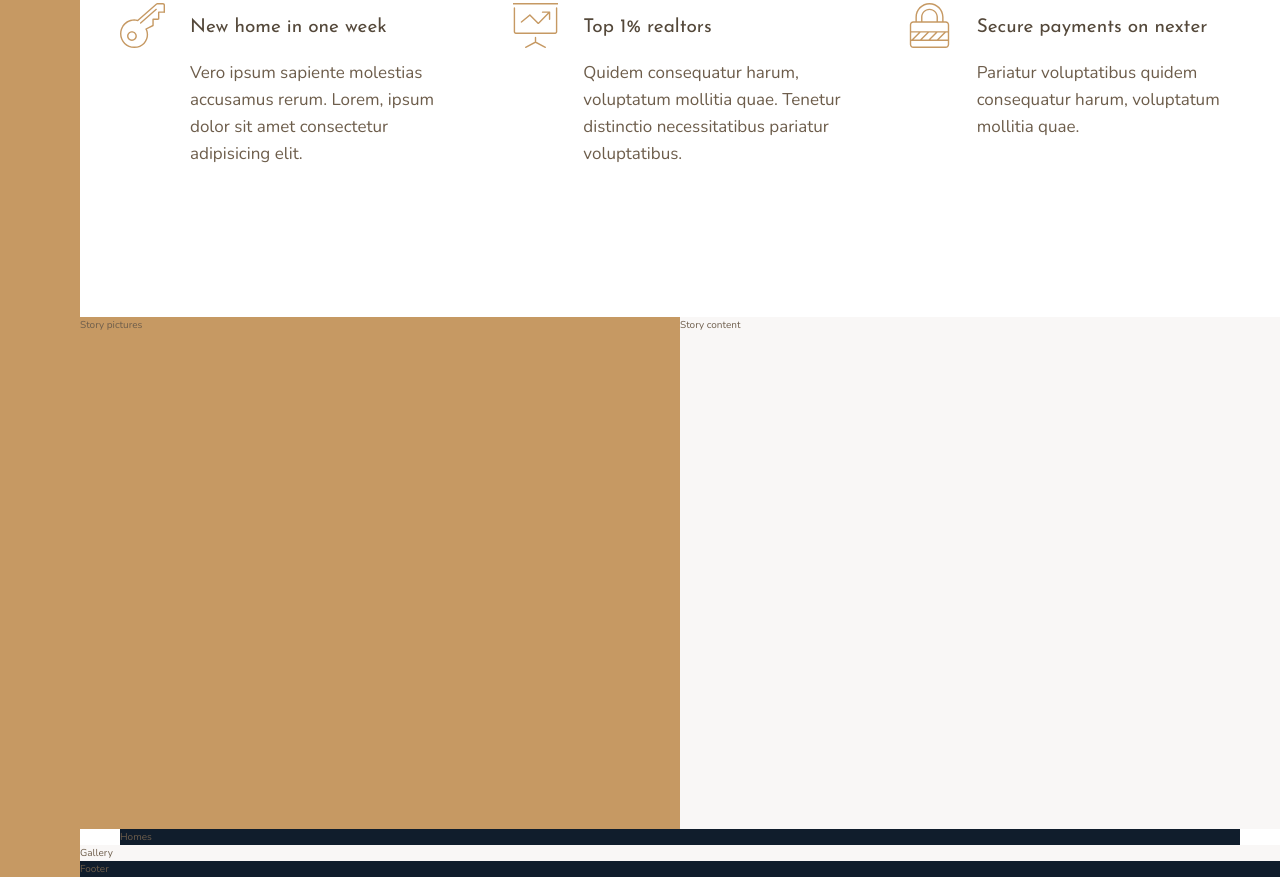
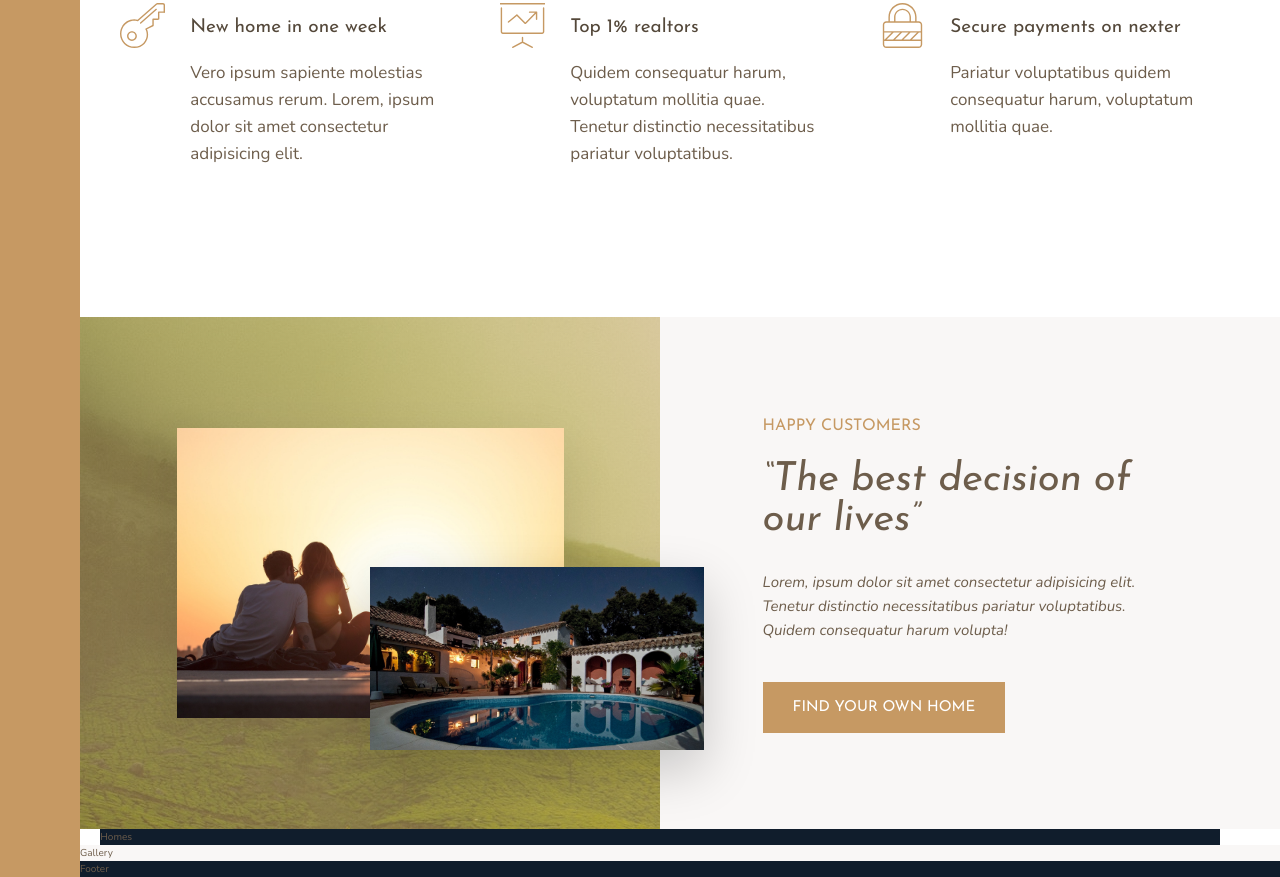
Before and after one commit to AndriiZhyvotovskyiPL/Nexter, a website: page index.html in a window 1280 px wide. Shown: the part 991-1868 px from the top of the page. Drawn offline with nearby package versions, Linux system fonts and the light colour scheme.

Commit message:
Building the story section

```diff
--- a/index.html
+++ b/index.html
@@ -90,11 +90,18 @@
 </div>
 
 <div class="story__pictures">
-    Story pictures
+    <img src="img/story-1.jpeg" alt="Couple with new house" class="story__img-1">
+    <img src="img/story-2.jpeg" alt="New house" class="story__img-2">
 </div>
 
 <div class="story__content">
-    Story content
+    <h3 class="heading-3 mb-sm">Happy Customers</h3>
+    <h2 class="heading-2 mb-md">&ldquo;The best decision of our lives&rdquo;</h2>
+    <p class="story__text">
+        Lorem, ipsum dolor sit amet consectetur adipisicing elit. Tenetur distinctio necessitatibus pariatur
+        voluptatibus. Quidem consequatur harum volupta!
+    </p>
+    <button class="btn">Find your own home</button>
 </div>
 
 <div class="homes">
--- a/sass/_features.scss
+++ b/sass/_features.scss
@@ -1,7 +1,7 @@
 .features {
   grid-column: center-start / center-end;
 
-  margin: 15rem 0;
+  margin: 15rem 2rem;
 
   display: grid;
   grid-template-columns: repeat(auto-fit, minmax(25rem, 1fr));
--- a/sass/_story.scss
+++ b/sass/_story.scss
@@ -2,10 +2,43 @@
   &__pictures {
     background-color: $color-primary;
     grid-column: full-start / col-end 4;
+    background-image: linear-gradient(rgba($color-primary, .5), rgba($color-primary, .5)), url(../img/back.jpg);
+
+    display: grid;
+    grid-template-rows: repeat(6, 1fr);
+    grid-template-columns: repeat(6, 1fr);
+    align-items: center;
+  }
+
+  &__img-1 {
+    width: 100%;
+    grid-row: 2 / 6;
+    grid-column: 2 / 6;
+    box-shadow: 0 2rem 5rem rgba(#000, .1);
+  }
+
+  &__img-2 {
+    width: 115%;
+    grid-row: 4 / 6;
+    grid-column: 4 / 7;
+    z-index: 20;
+    box-shadow: 0 2rem 5rem rgba(#000, .2);
   }
 
   &__content {
     background-color: $color-grey-light-1;
     grid-column: col-start 5 / full-end;
+
+    padding: 6rem 8vw;
+
+    display: grid;
+    align-content: center;
+    justify-items: start;
+  }
+
+  &__text {
+    font-size: 1.5rem;
+    font-style: italic;
+    margin-bottom: 4rem;
   }
 }
--- a/sass/_typography.scss
+++ b/sass/_typography.scss
@@ -9,10 +9,24 @@
 
 .heading-2 {
   @extend %heading;
+  font-size: 4rem;
+  font-style: italic;
+  line-height: 1;
+
+  &--light {
+    color: $color-grey-light-1;
+  }
+
+  &--dark {
+    color: $color-grey-dark-1;
+  }
 }
 
 .heading-3 {
   @extend %heading;
+  font-size: 1.6rem;
+  color: $color-primary;
+  text-transform: uppercase;
 }
 
 .heading-4 {
@@ -27,3 +41,36 @@
     color: $color-grey-dark-1;
   }
 }
+
+.btn {
+  background-color: $color-primary;
+  color: #fff;
+  border: none;
+  border-radius: 0;
+  font-family: $font-display;
+  font-size: 1.5rem;
+  text-transform: uppercase;
+  padding: 1.8rem 3rem;
+  cursor: pointer;
+  transition: all .2s;
+
+  &:hover {
+    background-color: $color-primary-dark;
+  }
+}
+
+.mb-sm {
+  margin-bottom: 2rem;
+}
+
+.mb-md {
+  margin-bottom: 3rem;
+}
+
+.mb-lg {
+  margin-bottom: 4rem;
+}
+
+.mb-hg {
+  margin-bottom: 8rem;
+}
```
Also changed, not shown: css/style.css.
